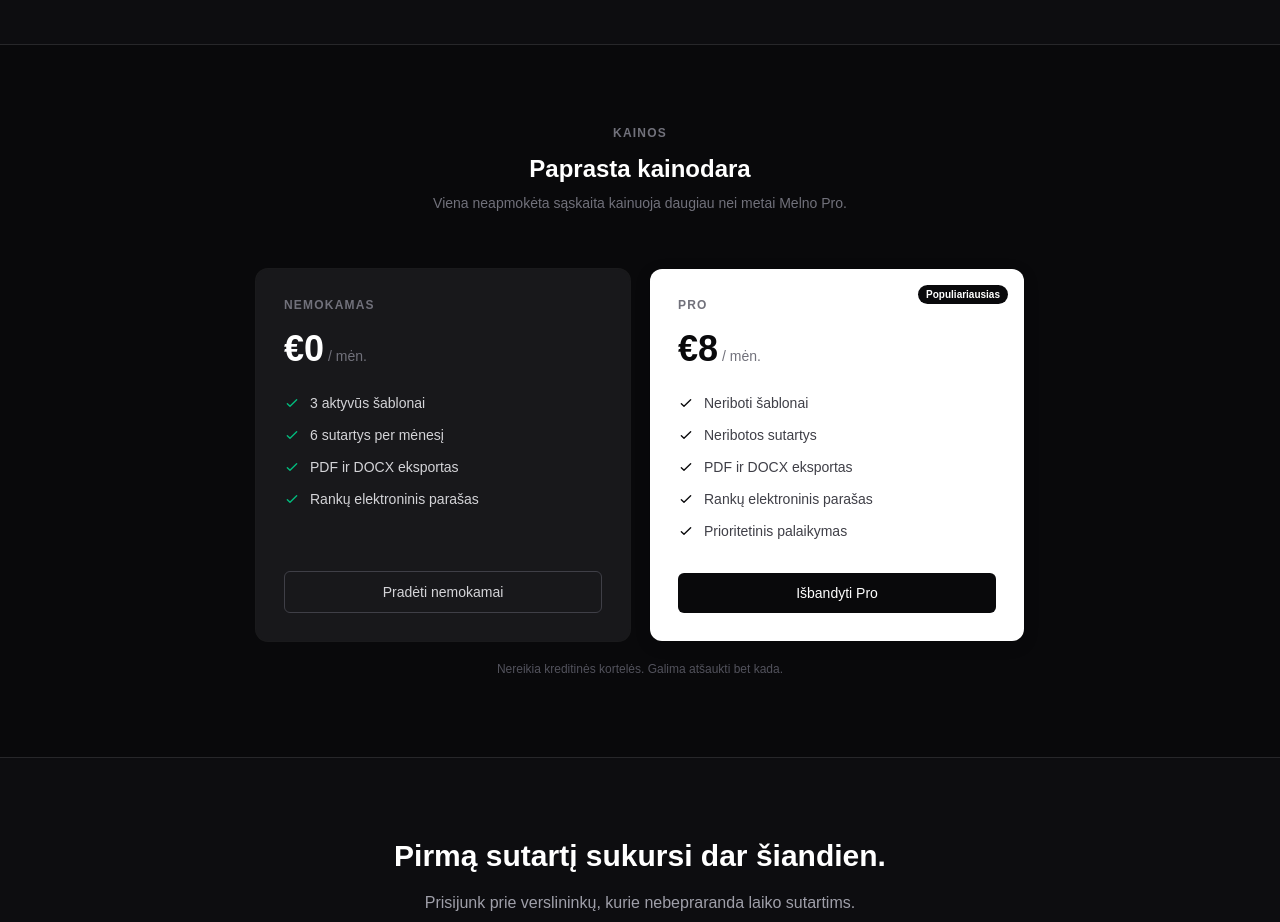
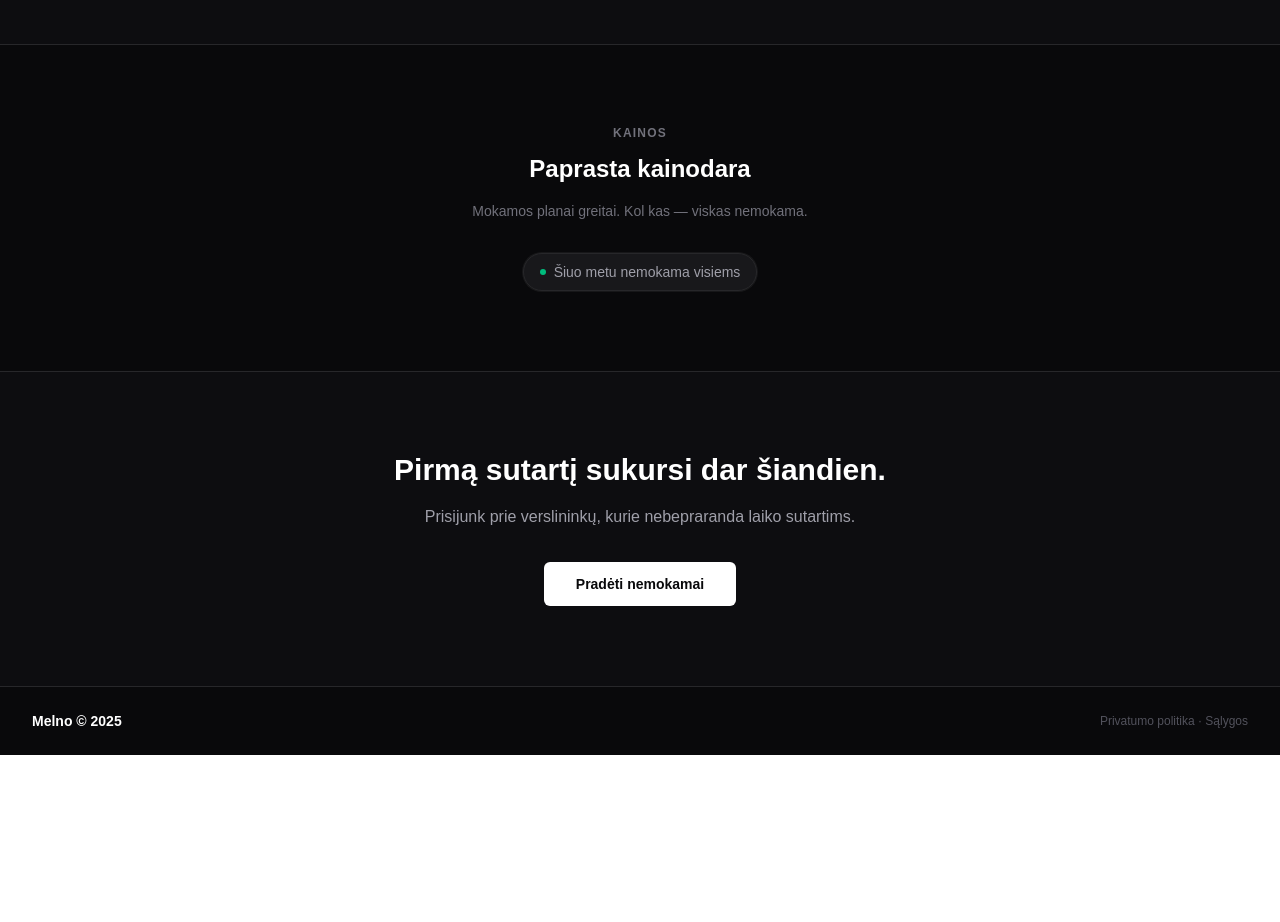
Before and after one commit to justasstulpinas/melno-frontend, a Next.js app: page / in a window 1280 px wide. Shown: the part 1740-2662 px from the top of the page. After the commit the page ends 2495 px from the top, so only its background shows below. Built offline with nearby package versions, Linux system fonts and the light colour scheme.

Commit message:
Hide pricing section until Stripe is configured

```diff
--- a/src/app/page.tsx
+++ b/src/app/page.tsx
@@ -164,67 +164,17 @@
         </div>
       </section>
 
-      {/* ── Pricing ── */}
+      {/* ── Pricing coming soon ── */}
       <section className="border-t border-zinc-800 px-6 py-20">
-        <div className="max-w-3xl mx-auto">
-          <p className="text-xs font-semibold text-zinc-500 uppercase tracking-widest text-center mb-3">Kainos</p>
-          <h2 className="text-2xl font-bold text-center mb-2 text-balance">Paprasta kainodara</h2>
-          <p className="text-sm text-zinc-500 text-center mb-14 text-pretty">Viena neapmokėta sąskaita kainuoja daugiau nei metai Melno Pro.</p>
-          <div className="grid grid-cols-1 sm:grid-cols-2 gap-5">
-
-            {/* Free */}
-            <div className="bg-zinc-900 rounded-xl p-7 flex flex-col"
-              style={{ boxShadow: "0 0 0 1px rgba(255,255,255,0.07)" }}>
-              <p className="text-xs font-semibold text-zinc-500 uppercase tracking-widest mb-4">Nemokamas</p>
-              <div className="mb-6">
-                <span className="text-4xl font-bold text-white tabular-nums">€0</span>
-                <span className="text-zinc-500 text-sm ml-1">/ mėn.</span>
-              </div>
-              <ul className="flex flex-col gap-3 mb-8 flex-1">
-                {["3 aktyvūs šablonai", "6 sutartys per mėnesį", "PDF ir DOCX eksportas", "Rankų elektroninis parašas"].map((item) => (
-                  <li key={item} className="flex items-center gap-2.5 text-sm text-zinc-300">
-                    <svg className="w-4 h-4 text-emerald-500 shrink-0" fill="none" stroke="currentColor" viewBox="0 0 24 24">
-                      <path strokeLinecap="round" strokeLinejoin="round" strokeWidth={2} d="M5 13l4 4L19 7" />
-                    </svg>
-                    {item}
-                  </li>
-                ))}
-              </ul>
-              <Link href="/register"
-                className="text-center text-sm border border-zinc-700 text-zinc-300 px-5 py-2.5 rounded-md hover:border-zinc-500 hover:text-white transition-[border-color,color] duration-150 active:scale-[0.96] transition-transform">
-                Pradėti nemokamai
-              </Link>
-            </div>
-
-            {/* Pro */}
-            <div className="bg-white text-zinc-950 rounded-xl p-7 flex flex-col relative overflow-hidden"
-              style={{ boxShadow: "0 0 0 1px rgba(0,0,0,0.1), 0 4px 16px rgba(0,0,0,0.15)" }}>
-              <div className="absolute top-4 right-4 bg-zinc-950 text-white text-[10px] font-semibold px-2 py-0.5 rounded-full">
-                Populiariausias
-              </div>
-              <p className="text-xs font-semibold text-zinc-500 uppercase tracking-widest mb-4">Pro</p>
-              <div className="mb-6">
-                <span className="text-4xl font-bold tabular-nums">€8</span>
-                <span className="text-zinc-500 text-sm ml-1">/ mėn.</span>
-              </div>
-              <ul className="flex flex-col gap-3 mb-8 flex-1">
-                {["Neriboti šablonai", "Neribotos sutartys", "PDF ir DOCX eksportas", "Rankų elektroninis parašas", "Prioritetinis palaikymas"].map((item) => (
-                  <li key={item} className="flex items-center gap-2.5 text-sm text-zinc-700">
-                    <svg className="w-4 h-4 text-zinc-950 shrink-0" fill="none" stroke="currentColor" viewBox="0 0 24 24">
-                      <path strokeLinecap="round" strokeLinejoin="round" strokeWidth={2} d="M5 13l4 4L19 7" />
-                    </svg>
-                    {item}
-                  </li>
-                ))}
-              </ul>
-              <Link href="/register"
-                className="text-center text-sm bg-zinc-950 text-white px-5 py-2.5 rounded-md hover:bg-zinc-800 transition-[background-color] duration-150 active:scale-[0.96] transition-transform font-medium">
-                Išbandyti Pro
-              </Link>
-            </div>
-
+        <div className="max-w-3xl mx-auto text-center">
+          <p className="text-xs font-semibold text-zinc-500 uppercase tracking-widest mb-3">Kainos</p>
+          <h2 className="text-2xl font-bold mb-4 text-balance">Paprasta kainodara</h2>
+          <p className="text-sm text-zinc-500 mb-8 text-pretty">Mokamos planai greitai. Kol kas — viskas nemokama.</p>
+          <div className="inline-flex items-center gap-2 bg-zinc-900 border border-zinc-800 rounded-full px-4 py-2 text-sm text-zinc-400"
+            style={{ boxShadow: "0 0 0 1px rgba(255,255,255,0.06)" }}>
+            <span className="w-1.5 h-1.5 rounded-full bg-emerald-500 inline-block" />
+            Šiuo metu nemokama visiems
           </div>
-          <p className="text-xs text-zinc-600 text-center mt-5">Nereikia kreditinės kortelės. Galima atšaukti bet kada.</p>
         </div>
       </section>
 
```
